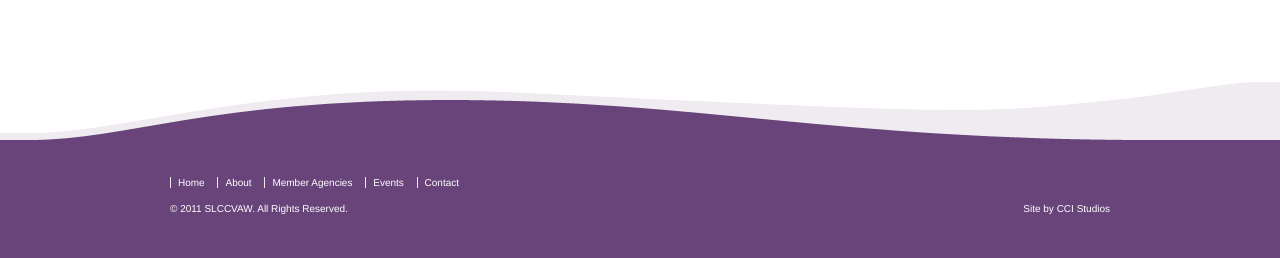
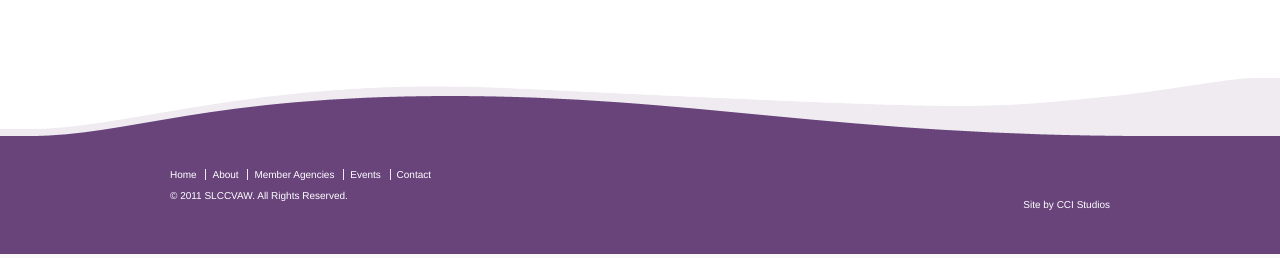
Before and after one commit to CCI-Studios/Violence-Against-Women, a PHP site: page / in a window 1280 px wide. Shown: the part 987-1245 px from the top of the page. Run offline with PHP 8.4, Linux system fonts and the light colour scheme; data that the repository does not hold is empty.

Commit message:
Styling Finished

```diff
--- a/public_html/templates/vaw/css/layout.css
+++ b/public_html/templates/vaw/css/layout.css
@@ -78,10 +78,10 @@
 	margin: 0;
 }
 
-#sidebar li {
+
+#sidebar li:hover {
 	background: url('../images/logo_symbol.png') bottom right no-repeat;
 	background-position: 100% 85%;
-
 }
 
 #footer {
--- a/public_html/templates/vaw/css/styles.css
+++ b/public_html/templates/vaw/css/styles.css
@@ -74,6 +74,7 @@
 }
 
 #comp p {
+	margin-top:30px;
 	font-size: 12px;
 	line-height:22px;
 	}
@@ -113,7 +114,6 @@
 	text-decoration: none;
 	font-weight:100;
 	font-size: 10px;
-	margin-right:5px;
 	padding: 0px;
 	color: #fff;
 
@@ -121,16 +121,24 @@
 
 #navfooter li {
 	border-left: 1px solid #eee9f1;
+
+}
+
+#navfooter li:first-child {
+	border:none;
 }
 
 #navfooter ul li {
 	display: inline;
-	padding-left:7px;
+	padding:0;
 }
 
 #navfooter ul li a {
-	text-decoration: none;
-	padding: 0 10px 0 0;
-	line-height:20px;
+	text-decoration:none;
+	padding: 0 6px;
 	color: #fff;
 }
+
+#navfooter li:first-child a {
+	padding-left:0;
+}
```
